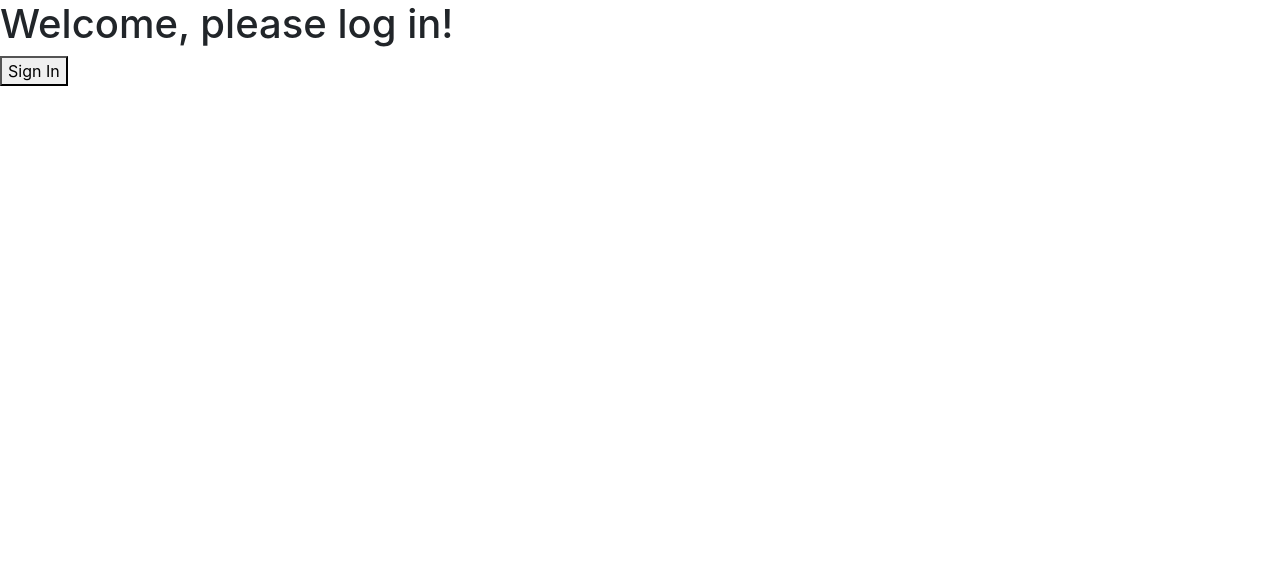
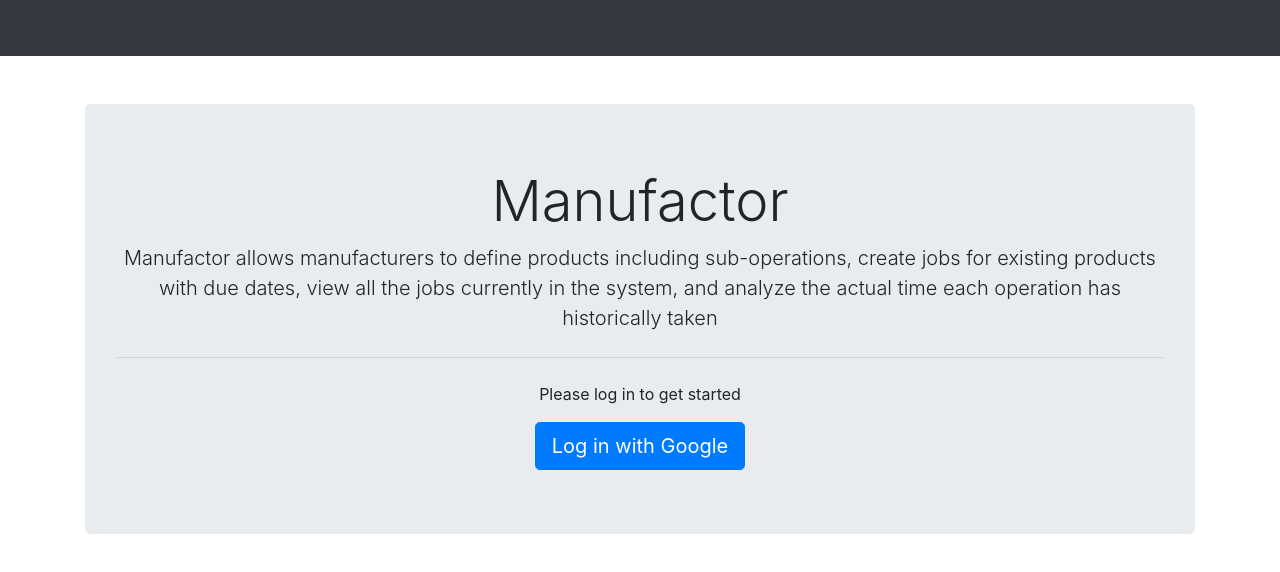
Before and after one commit to RyanEllingson/Manufactor, a React (Create React App) app: page / in a window 1280 px wide. Shown: the top 572 px of the page. Built offline with nearby package versions, Linux system fonts and the light colour scheme.

Commit message:
added navbar, created login page that displays when no user is logged in

```diff
--- a/src/App.js
+++ b/src/App.js
@@ -1,13 +1,16 @@
 import React from 'react';
-import Home from "./components/Home";
+import Container from "./components/Container";
 import { Firebase } from "./firebase/firebase";
+import { Page } from "./page/page";
 
 function App() {
   return (
     <Firebase>
-      <div className="App">
-        <Home/>
-      </div>
+      <Page>
+        <div className="App">
+          <Container/>
+        </div>
+      </Page>
     </Firebase>
   );
 }
--- /dev/null
+++ b/src/components/Container/Container.js
@@ -0,0 +1,20 @@
+import React, { useContext } from "react";
+import Navbar from "../Navbar";
+import ProductForm from "../ProductForm";
+import Login from "../Login";
+import { FirebaseContext } from "../../firebase/firebase";
+
+const Container = function() {
+    const { user } = useContext(FirebaseContext);
+
+    return (
+        <>
+            <Navbar/>
+            <div className="container">
+                {user ? <ProductForm/> : <Login/>}
+            </div>
+        </>
+    )
+}
+
+export default Container;
--- /dev/null
+++ b/src/components/Container/index.js
@@ -0,0 +1,3 @@
+import Container from "./Container";
+
+export default Container;
--- a/src/components/Home/Home.js
+++ b/src/components/Home/Home.js
@@ -1,14 +1,15 @@
 import React, { useContext } from "react";
 import { FirebaseContext } from "../../firebase/firebase";
+import Navbar from "../Navbar";
 import ProductForm from "../ProductForm";
 
 const Home = function() {
-    const { user, googleSignIn, signOut } = useContext(FirebaseContext);
+    const { user, googleSignIn } = useContext(FirebaseContext);
 
     return (
         <div>
-            {user ? <h1>Hello {user.displayName}!</h1> : <h1>Welcome, please log in!</h1>}
-            {user ? <button onClick = {signOut}>Sign Out</button> : <button onClick = {googleSignIn}>Sign In</button>}
+            {user ? <Navbar/> : <h1>Welcome, please log in!</h1>}
+            {user ? "" : <button onClick = {googleSignIn}>Sign In</button>}
             {user ? <ProductForm/> : ""}
         </div>
     );
--- /dev/null
+++ b/src/components/Login/Login.js
@@ -0,0 +1,22 @@
+import React, { useContext } from "react";
+import { FirebaseContext } from "../../firebase/firebase";
+
+const Login = function() {
+    const { googleSignIn } = useContext(FirebaseContext);
+
+    return (
+        <div className="row">
+            <div className="col-12">
+                <div className="jumbotron text-center">
+                    <h1 className="display-4">Manufactor</h1>
+                    <p className="lead">Manufactor allows manufacturers to define products including sub-operations, create jobs for existing products with due dates, view all the jobs currently in the system, and analyze the actual time each operation has historically taken</p>
+                    <hr className="my-4"/>
+                    <p>Please log in to get started</p>
+                    <button className="btn btn-primary btn-lg" onClick={googleSignIn}>Log in with Google</button>
+                </div>
+            </div>
+        </div>
+    )
+}
+
+export default Login;
--- /dev/null
+++ b/src/components/Login/index.js
@@ -0,0 +1,3 @@
+import Login from "./Login";
+
+export default Login;
--- /dev/null
+++ b/src/components/Navbar/Navbar.js
@@ -0,0 +1,35 @@
+import React, { useContext } from "react";
+import { PageContext } from "../../page/page";
+import { FirebaseContext } from "../../firebase/firebase";
+import "./style.css";
+
+const Navbar = function() {
+    const { setPage } = useContext(PageContext);
+    const { user, signOut } = useContext(FirebaseContext);
+
+    const homeButton = function(event) {
+        event.preventDefault();
+        setPage("home");
+    }
+
+    const signoutButton = function(event) {
+        event.preventDefault();
+        signOut();
+    }
+
+    return (
+        <nav className="navbar navbar-dark bg-dark mb-5">
+            {user ? <form className="form-inline">
+                <button className="btn btn-success" type="button" onClick={(e)=>homeButton(e)}>Home</button>
+            </form> : ""}
+            {user ? <span className="navbar-text">
+                Hello {user.displayName}
+            </span> : ""}
+            {user ? <form className="form-inline">
+                <button className="btn btn-secondary" type="button" onClick={(e)=>signoutButton(e)}>Sign Out</button>
+            </form> : ""}
+        </nav>
+    )
+}
+
+export default Navbar;
--- /dev/null
+++ b/src/components/Navbar/index.js
@@ -0,0 +1,3 @@
+import Navbar from "./Navbar";
+
+export default Navbar;
--- /dev/null
+++ b/src/components/Navbar/style.css
@@ -0,0 +1,3 @@
+nav {
+    height: 56px;
+}
--- a/src/components/ProductForm/ProductForm.js
+++ b/src/components/ProductForm/ProductForm.js
@@ -22,6 +22,8 @@
     }
 
     return (
+        <div className="row">
+            <div className="col-12">
                 <div className="card">
                     <h5 className="card-header text-center">Add a Product</h5>
                     <div className="card-body">
@@ -34,6 +36,9 @@
                         </div>
                     </div>
                 </div>
+            </div>
+        </div>
+
     );
 }
 
--- /dev/null
+++ b/src/page/page.js
@@ -0,0 +1,14 @@
+import React, { useState } from "react";
+
+export const PageContext = React.createContext("page");
+
+export function Page({ children }) {
+    const [page, setPage] = useState("home");
+
+    return (
+        <PageContext.Provider
+            value={{ page, setPage }}>
+            {children}
+        </PageContext.Provider>
+    );
+};
```
Lines whose indentation alone changed are shown as unchanged.
